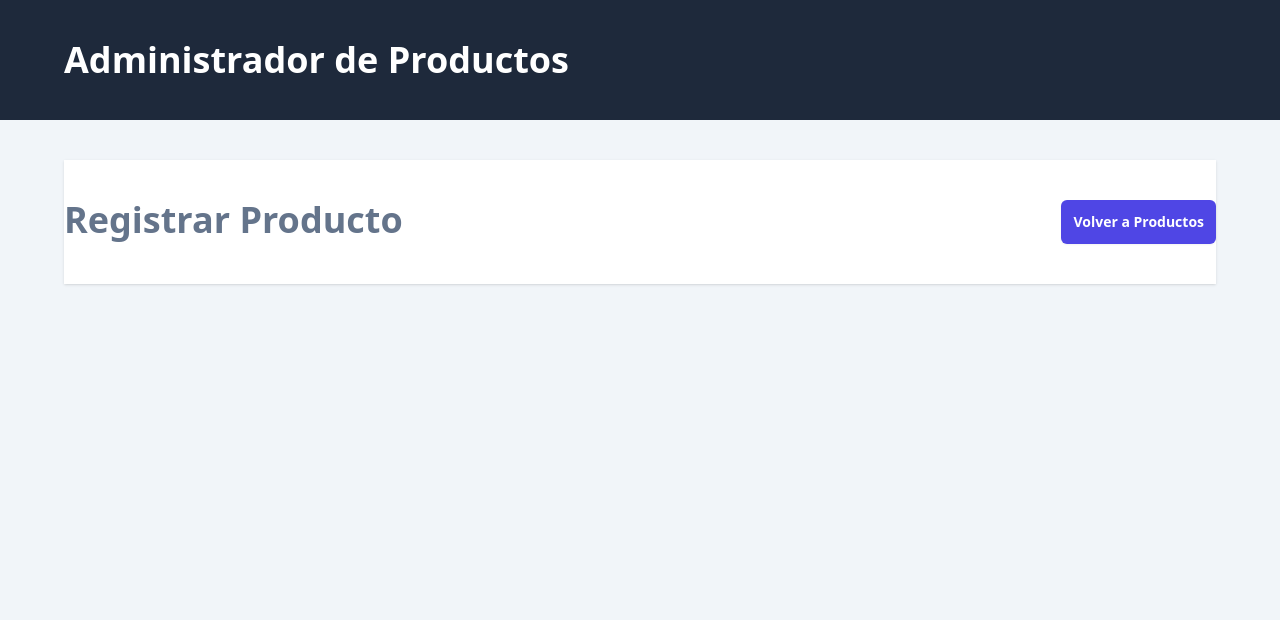
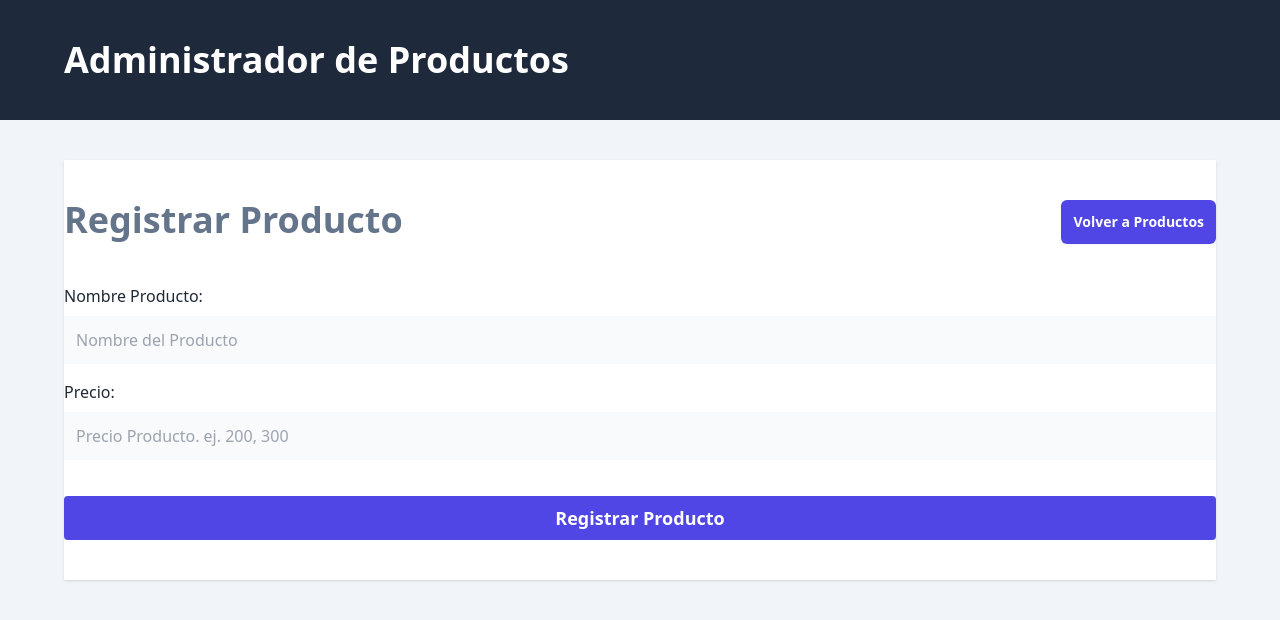
Before and after one commit to DanielMR-dev/Administrador-de-productos---FullStack---PERN, a React (Vite) app in the folder client/: page /products/new in a window 1280 px wide. Shown: the top 620 px of the page. Built offline with nearby package versions, Linux system fonts and the light colour scheme.

Commit message:
405. ¿Que son las acciones del Data Router?

```diff
--- a/client/src/router.tsx
+++ b/client/src/router.tsx
@@ -1,7 +1,7 @@
 import { createBrowserRouter } from "react-router-dom";
 import Layout from "./layouts/Layout";
 import Products from "./views/Products";
-import NewProduct from "./views/NewProduct";
+import NewProduct, { action as newProductAction } from "./views/NewProduct";
 
 export const router = createBrowserRouter([
     {
@@ -14,7 +14,8 @@ export const router = createBrowserRouter([
             },
             {
                 path: 'products/new',
-                element: <NewProduct/>
+                element: <NewProduct/>,
+                action: newProductAction
             }
         ]
     }
--- a/client/src/views/NewProduct.tsx
+++ b/client/src/views/NewProduct.tsx
@@ -1,4 +1,10 @@
-import { Link } from "react-router-dom";
+import { Link, Form } from "react-router-dom";
+
+export async function action() {
+    console.log('Desde action');
+
+    return {};
+}
 
 export default function NewProduct() {
     return (
@@ -12,6 +18,44 @@ export default function NewProduct() {
                     Volver a Productos
                 </Link>
             </div>
+
+            <Form
+                className="mt-10"
+                method="POST"
+            >
+                <div className="mb-4">
+                    <label
+                        className="text-gray-800"
+                        htmlFor="name"
+                    >Nombre Producto:</label>
+                    <input
+                        id="name"
+                        type="text"
+                        className="mt-2 block w-full p-3 bg-gray-50"
+                        placeholder="Nombre del Producto"
+                        name="name"
+                    />
+                </div>
+                <div className="mb-4">
+                    <label
+                        className="text-gray-800"
+                        htmlFor="price"
+                    >Precio:</label>
+                    <input
+                        id="price"
+                        type="number"
+                        className="mt-2 block w-full p-3 bg-gray-50"
+                        placeholder="Precio Producto. ej. 200, 300"
+                        name="price"
+                    />
+                </div>
+
+                <input
+                    type="submit"
+                    className="mt-5 w-full bg-indigo-600 p-2 text-white font-bold text-lg cursor-pointer rounded"
+                    value="Registrar Producto"
+                />
+            </Form>
         </>
     )
 }
```
